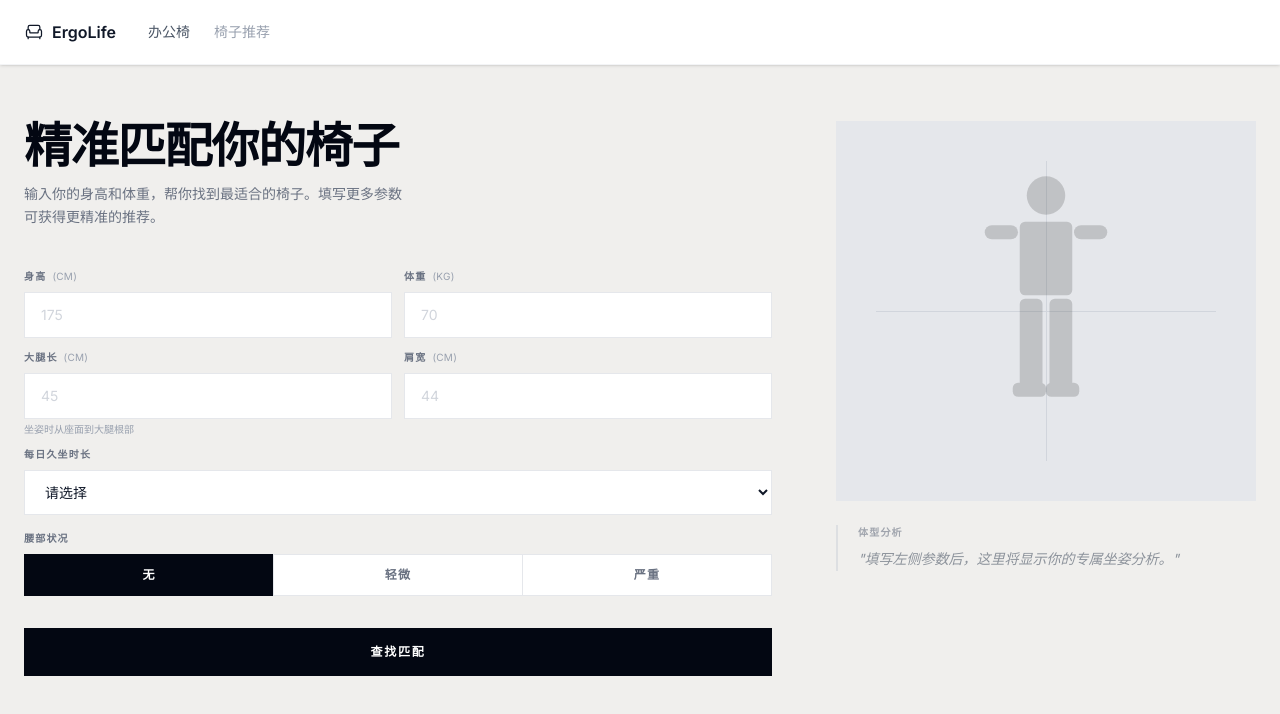
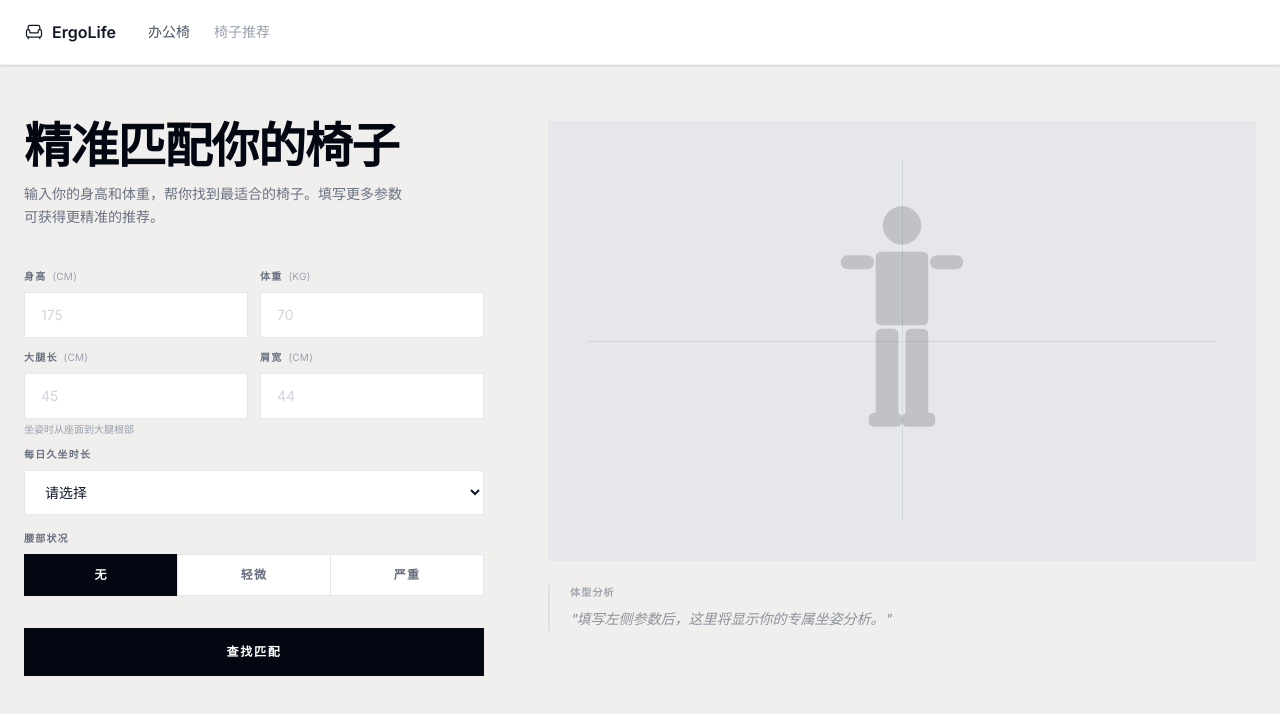
Before and after one commit to dorutowa-evs/ergolife, a Next.js app: page /recommend in a window 1280 px wide. Shown: the top 714 px of the page. Built offline with nearby package versions, Linux system fonts and the light colour scheme.

Commit message:
style(recommend): fix left/right proportion — form fixed 460px, illustration flex-1
Co-Authored-By: Claude Sonnet 4.6 <noreply@anthropic.com>

```diff
--- a/src/app/recommend/RecommendClient.tsx
+++ b/src/app/recommend/RecommendClient.tsx
@@ -99,7 +99,7 @@ export function RecommendClient() {
         <div className="flex gap-16 items-start mb-20">
 
           {/* Left: heading + form */}
-          <div className="flex-1 min-w-0">
+          <div className="w-[460px] shrink-0">
             <h1 className="text-5xl font-black leading-[1.05] text-gray-950 tracking-tight mb-3">
               精准匹配你的椅子
             </h1>
@@ -183,9 +183,9 @@ export function RecommendClient() {
           </div>
 
           {/* Right: illustration + description */}
-          <div className="w-[420px] shrink-0">
+          <div className="flex-1 min-w-0">
             {/* Body silhouette placeholder — always visible */}
-            <div className="relative bg-gray-200 flex items-center justify-center h-[380px] overflow-hidden">
+            <div className="relative bg-gray-200 flex items-center justify-center h-[440px] overflow-hidden">
               {/* Crosshair lines */}
               <div className="absolute left-10 right-10 h-px bg-gray-300" />
               <div className="absolute top-10 bottom-10 left-1/2 w-px bg-gray-300" />
```
